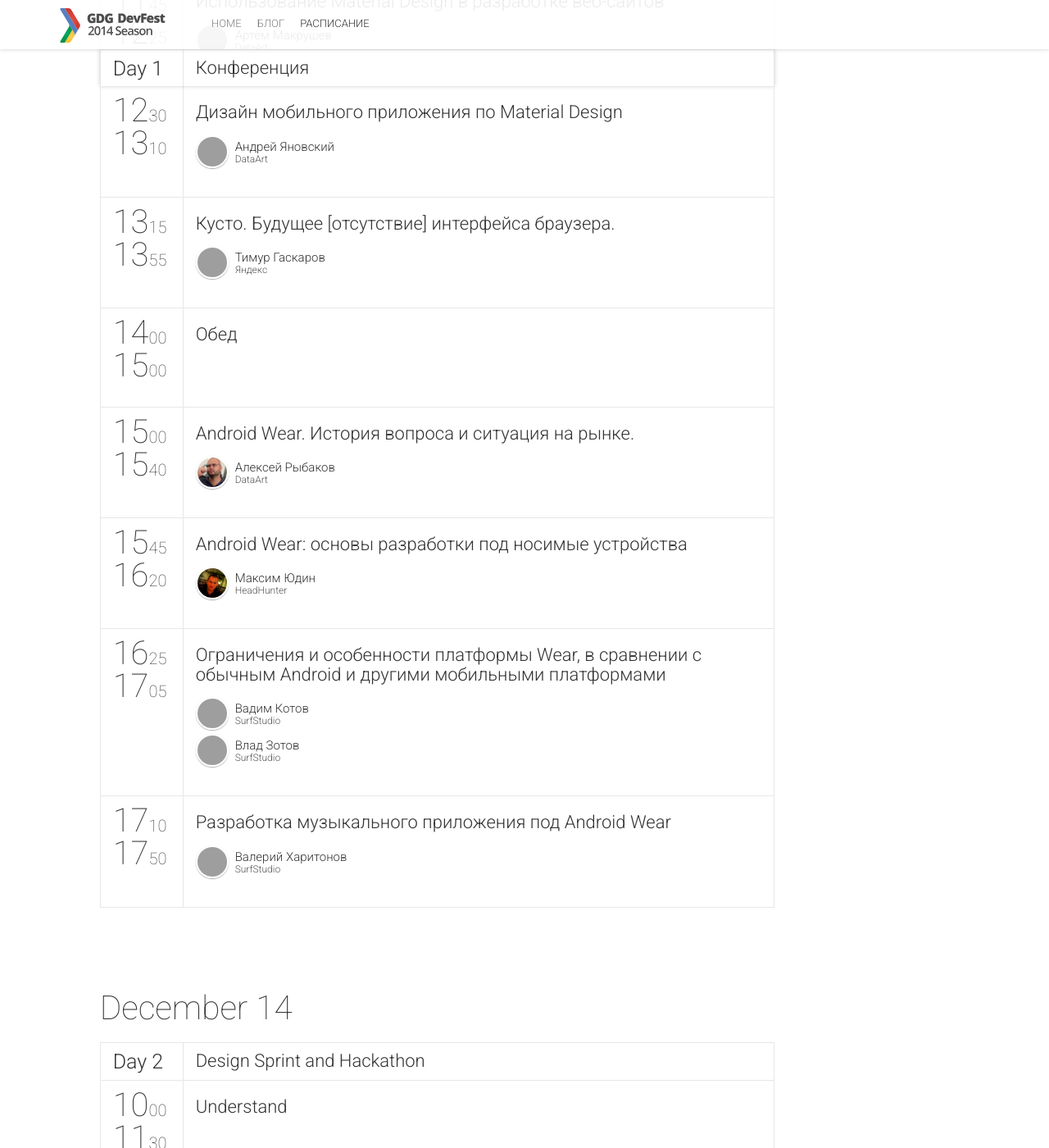
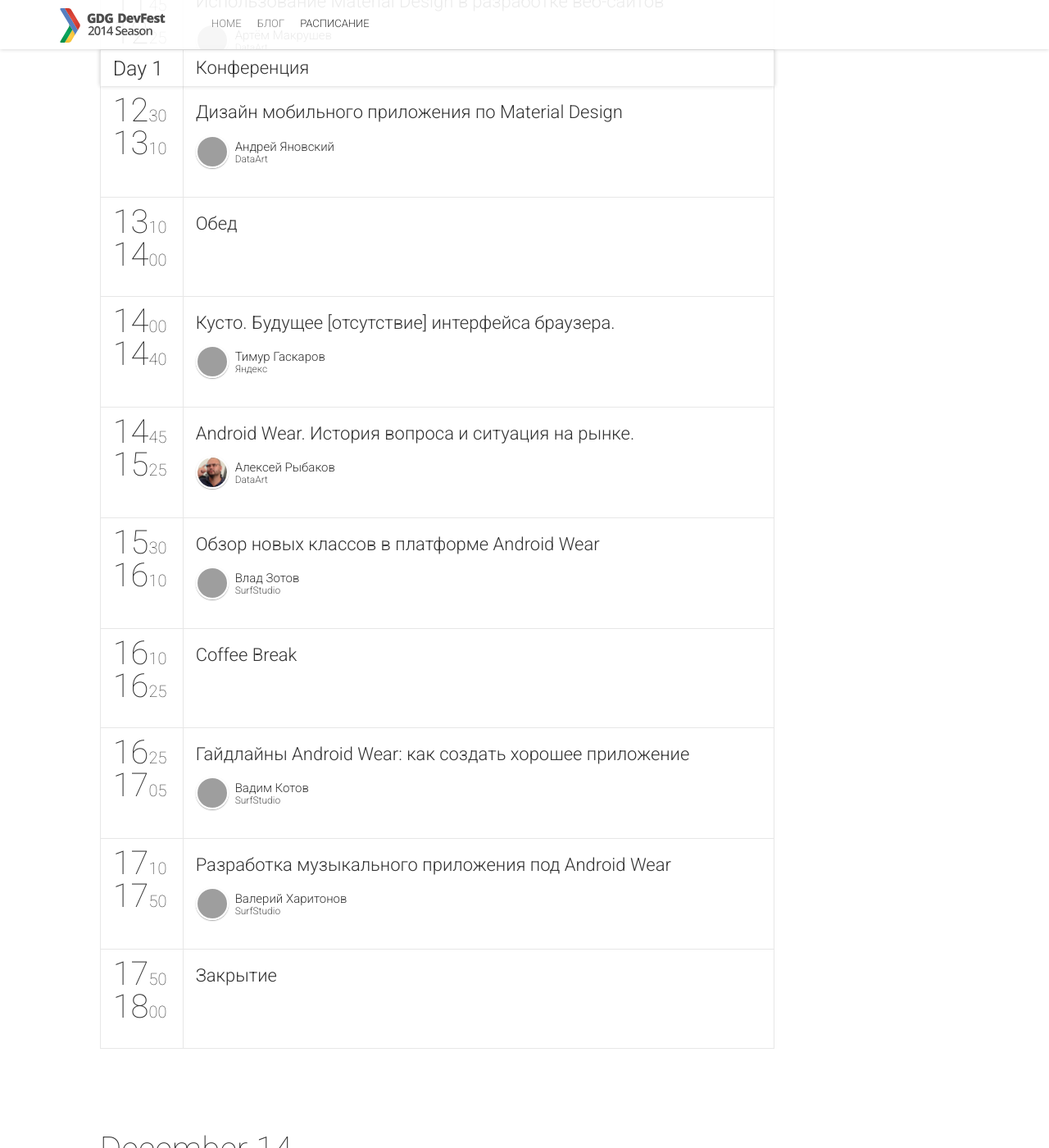
Before and after one commit to shaleev/shaleev.github.io, a Jekyll site: the page built from schedule.html, in a window 1280 px wide and 1400 px high, scrolled down 985 px. Shown: the whole window at 82% size. Built offline with Jekyll 4.4.1, drawn with Linux system fonts in a browser that asks for light colours; nearby versions of some CDN libraries; comment, search, counter and statistics services are not loaded; grey boxes are pictures that could not be loaded.

Commit message:
Changes in schedule

```diff
--- a/_data/schedule.yml
+++ b/_data/schedule.yml
@@ -30,24 +30,29 @@
     	sessionIds: [002]
     }
     - {
-    	startTime: "13:15",
-    	endTime: "13:55",
+    	startTime: "13:10",
+    	endTime: "14:00",
+    	sessionIds: [503]
+    }
+    - {
+    	startTime: "14:00",
+    	endTime: "14:40",
     	sessionIds: [004]
     }
     - {
-    	startTime: "14:00",
-    	endTime: "15:00",
-    	sessionIds: [503]
-    }
-    - {
-    	startTime: "15:00",
-    	endTime: "15:40",
+    	startTime: "14:45",
+    	endTime: "15:25",
     	sessionIds: [005]
     }
     - {
-    	startTime: "15:45",
-    	endTime: "16:20",
-    	sessionIds: [006]
+    	startTime: "15:30",
+    	endTime: "16:10",
+    	sessionIds: [009]
+    }
+    - {
+    	startTime: "16:10",
+    	endTime: "16:25",
+    	sessionIds: [307]
     }
     - {
     	startTime: "16:25",
@@ -58,6 +63,11 @@
     	startTime: "17:10",
     	endTime: "17:50",
     	sessionIds: [008]
+    }
+    - {
+    	startTime: "17:50",
+    	endTime: "18:00",
+    	sessionIds: [506]
     }
 -
   date: "2014-12-14"
--- a/_data/sessions.yml
+++ b/_data/sessions.yml
@@ -11,6 +11,11 @@
 -
   id: 504
   title: "Регистрация"
+  place: "Актовый зал"
+  service: true
+-
+  id: 506
+  title: "Закрытие"
   place: "Актовый зал"
   service: true
 -
@@ -62,10 +67,10 @@
 
 -
   id: 007
-  title: "Ограничения и особенности платформы Wear, в сравнении с обычным Android и другими мобильными платформами"
+  title: "Гайдлайны Android Wear: как создать хорошее приложение"
   description: "."
   subtype: workshop
-  speakers: [7,8]
+  speakers: [7]
 
 -
   id: 008
@@ -73,6 +78,12 @@
   description: "."
   subtype: workshop
   speakers: [9]
+-
+  id: 009
+  title: "Обзор новых классов в платформе Android Wear"
+  description: "."
+  subtype: workshop
+  speakers: [8]
 
 -
   id: 011
```
